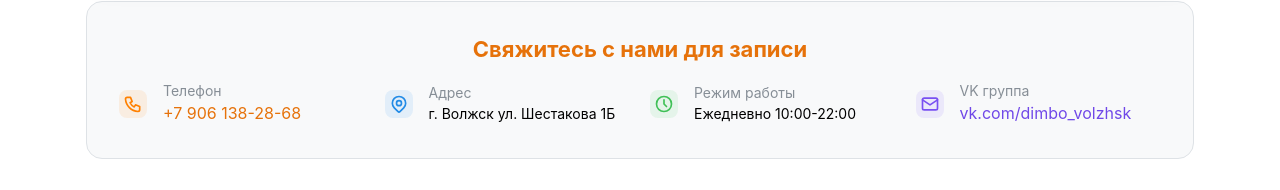
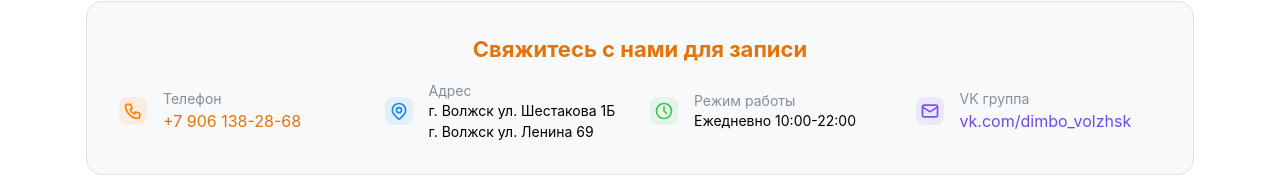
Before and after one commit to DEBAGanov/PizzaNatWeb, a React (Vite) app: page /dimbokids in a window 1280 px wide. Shown: the part 2278-2468 px from the top of the page. Built offline with nearby package versions, Linux system fonts and the light colour scheme; no server answers.

Commit message:
рабочая версия сайта 1.0.0 приводим к стилю мобильного приложения 16

```diff
--- a/src/pages/DimboKidsPage.tsx
+++ b/src/pages/DimboKidsPage.tsx
@@ -391,6 +391,7 @@ export function DimboKidsPage() {
                   <div>
                     <Text size="sm" c="dimmed">Адрес</Text>
                     <Text size="sm">г. Волжск ул. Шестакова 1Б</Text>
+                    <Text size="sm">г. Волжск ул. Ленина 69</Text>
                   </div>
                 </Group>
 
--- a/src/utils/seo.ts
+++ b/src/utils/seo.ts
@@ -24,7 +24,7 @@ export const BASE_SEO = {
   baseUrl: 'https://dimbopizza.ru',
   city: 'Волжск',
   region: 'Республика Марий Эл',
-  phone: '+7 (XXX) XXX-XX-XX', // TODO: добавить реальный номер
+  phone: '+7 (906) 138-28-68', // TODO: добавить реальный номер
   email: 'info@dimbopizza.ru'
 }
 
```
